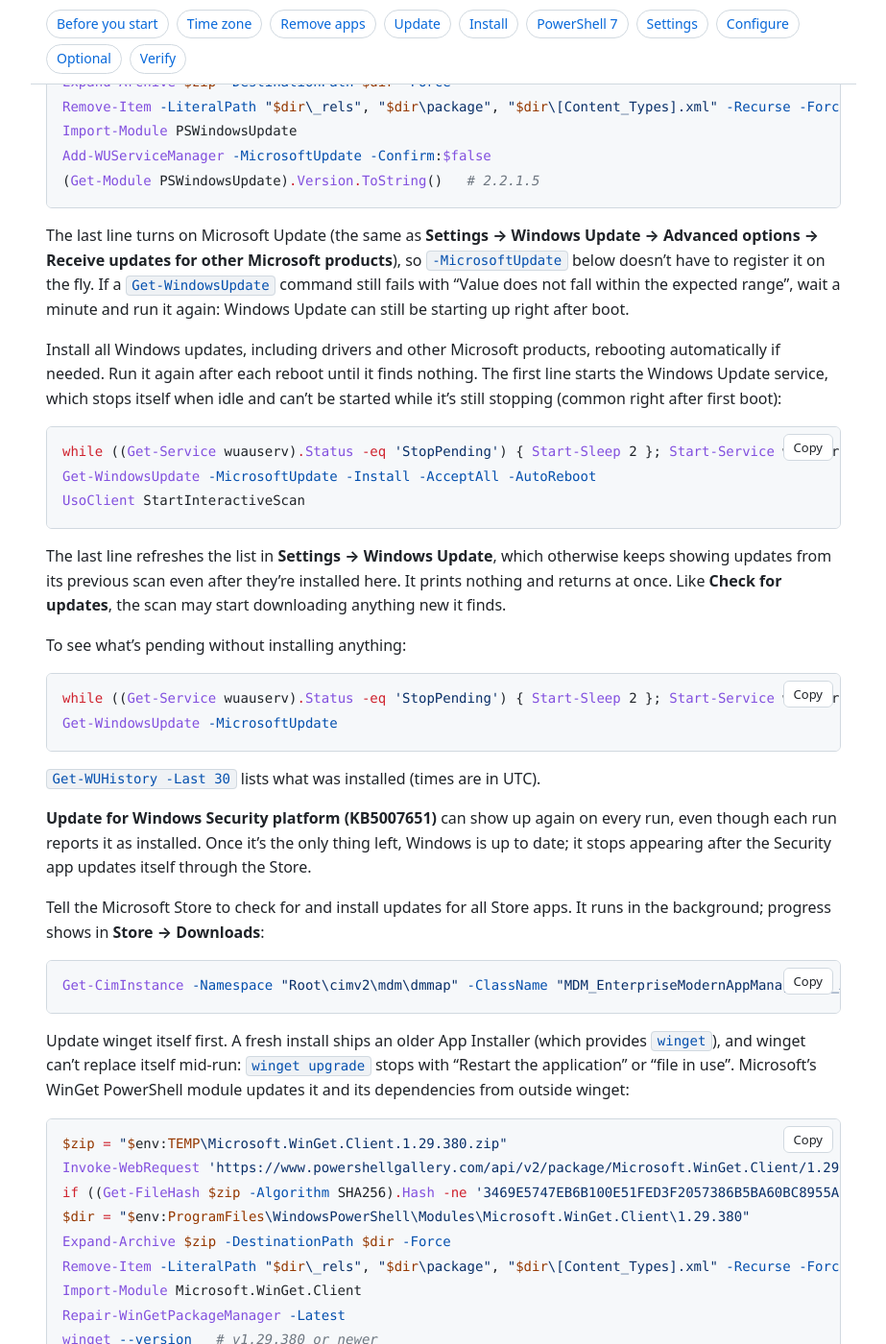
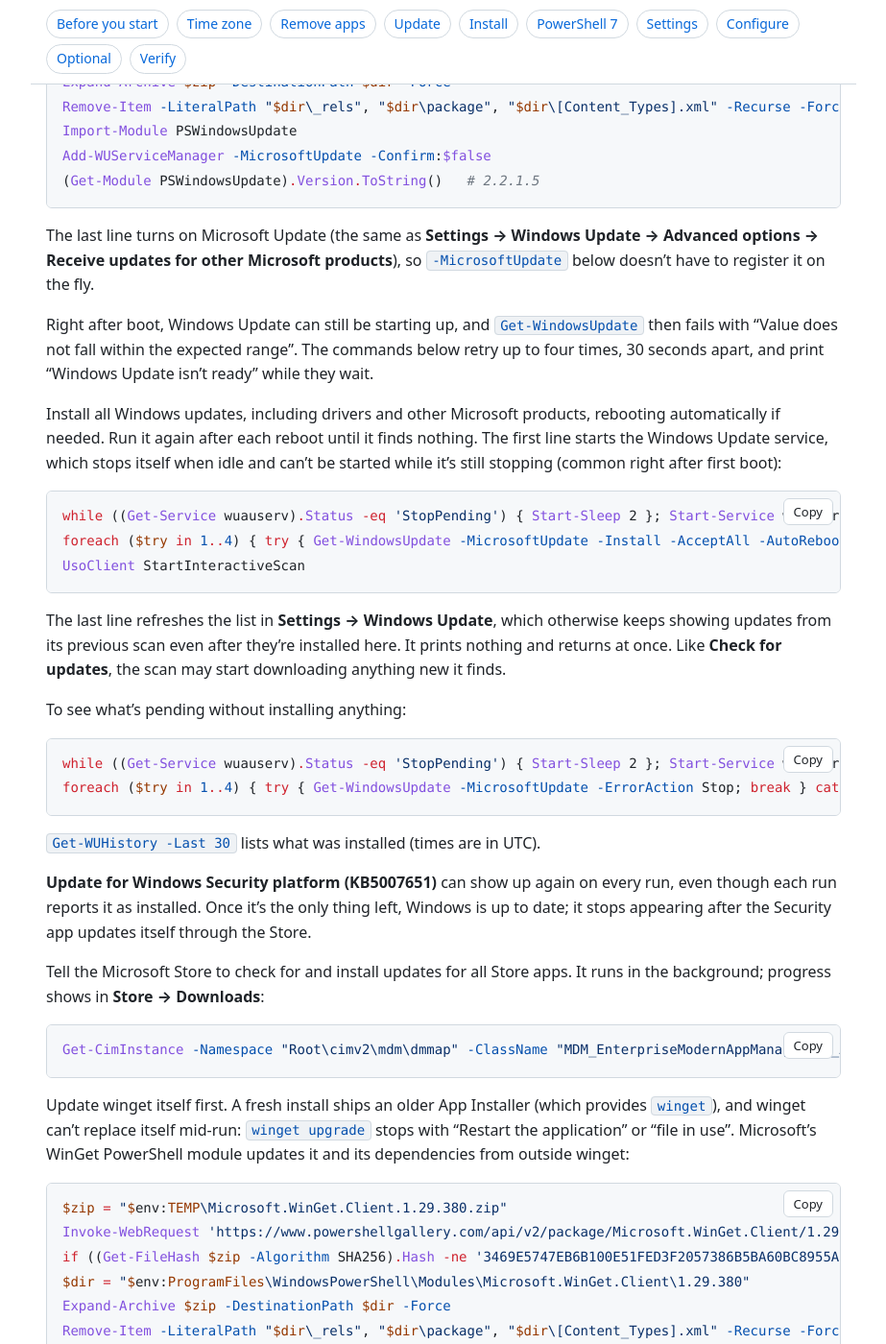
Before and after one commit to leewiscovitch/wiscovitch-install, a Jekyll site: the page built from windows.md, in a window 1280 px wide and 1400 px high, scrolled down 3665 px. Shown: the whole window at 96% size, without its empty margins (178-1101 px from the left). Built offline with Jekyll 4.4.1, drawn with Linux system fonts in a browser that asks for light colours.

Commit message:
Windows: retry Get-WindowsUpdate while Windows Update is still starting
'Value does not fall within the expected range' came back on a VM run even with
Microsoft Update registered, and on a 26300 laptop; it clears after a short wait.
Both Get-WindowsUpdate blocks now retry 4 times, 30 s apart.

Test runner: errors only count when the statement as a whole failed, so a retry
loop that succeeds (or a module's handled errors) isn't reported as a failure.

Co-Authored-By: Claude Opus 5.5 <noreply@anthropic.com>

````diff
--- a/windows.md
+++ b/windows.md
@@ -83,13 +83,15 @@ Add-WUServiceManager -MicrosoftUpdate -Confirm:$false
 (Get-Module PSWindowsUpdate).Version.ToString()   # {{ site.ps_modules.PSWindowsUpdate.version }}
 ```
 
-The last line turns on Microsoft Update (the same as **Settings → Windows Update → Advanced options → Receive updates for other Microsoft products**), so `-MicrosoftUpdate` below doesn't have to register it on the fly. If a `Get-WindowsUpdate` command still fails with "Value does not fall within the expected range", wait a minute and run it again: Windows Update can still be starting up right after boot.
+The last line turns on Microsoft Update (the same as **Settings → Windows Update → Advanced options → Receive updates for other Microsoft products**), so `-MicrosoftUpdate` below doesn't have to register it on the fly.
+
+Right after boot, Windows Update can still be starting up, and `Get-WindowsUpdate` then fails with "Value does not fall within the expected range". The commands below retry up to four times, 30 seconds apart, and print "Windows Update isn't ready" while they wait.
 
 Install all Windows updates, including drivers and other Microsoft products, rebooting automatically if needed. Run it again after each reboot until it finds nothing. The first line starts the Windows Update service, which stops itself when idle and can't be started while it's still stopping (common right after first boot):
 
 ```powershell
 while ((Get-Service wuauserv).Status -eq 'StopPending') { Start-Sleep 2 }; Start-Service wuauserv
-Get-WindowsUpdate -MicrosoftUpdate -Install -AcceptAll -AutoReboot
+foreach ($try in 1..4) { try { Get-WindowsUpdate -MicrosoftUpdate -Install -AcceptAll -AutoReboot -ErrorAction Stop; break } catch { if ($try -eq 4) { throw }; "Windows Update isn't ready ($($_.Exception.Message)); retrying in 30 seconds"; Start-Sleep 30 } }
 UsoClient StartInteractiveScan
 ```
 
@@ -99,7 +101,7 @@ To see what's pending without installing anything:
 
 ```powershell
 while ((Get-Service wuauserv).Status -eq 'StopPending') { Start-Sleep 2 }; Start-Service wuauserv
-Get-WindowsUpdate -MicrosoftUpdate
+foreach ($try in 1..4) { try { Get-WindowsUpdate -MicrosoftUpdate -ErrorAction Stop; break } catch { if ($try -eq 4) { throw }; "Windows Update isn't ready ($($_.Exception.Message)); retrying in 30 seconds"; Start-Sleep 30 } }
 ```
 
 `Get-WUHistory -Last 30` lists what was installed (times are in UTC).
````
Also changed, not shown: 1 other file.
